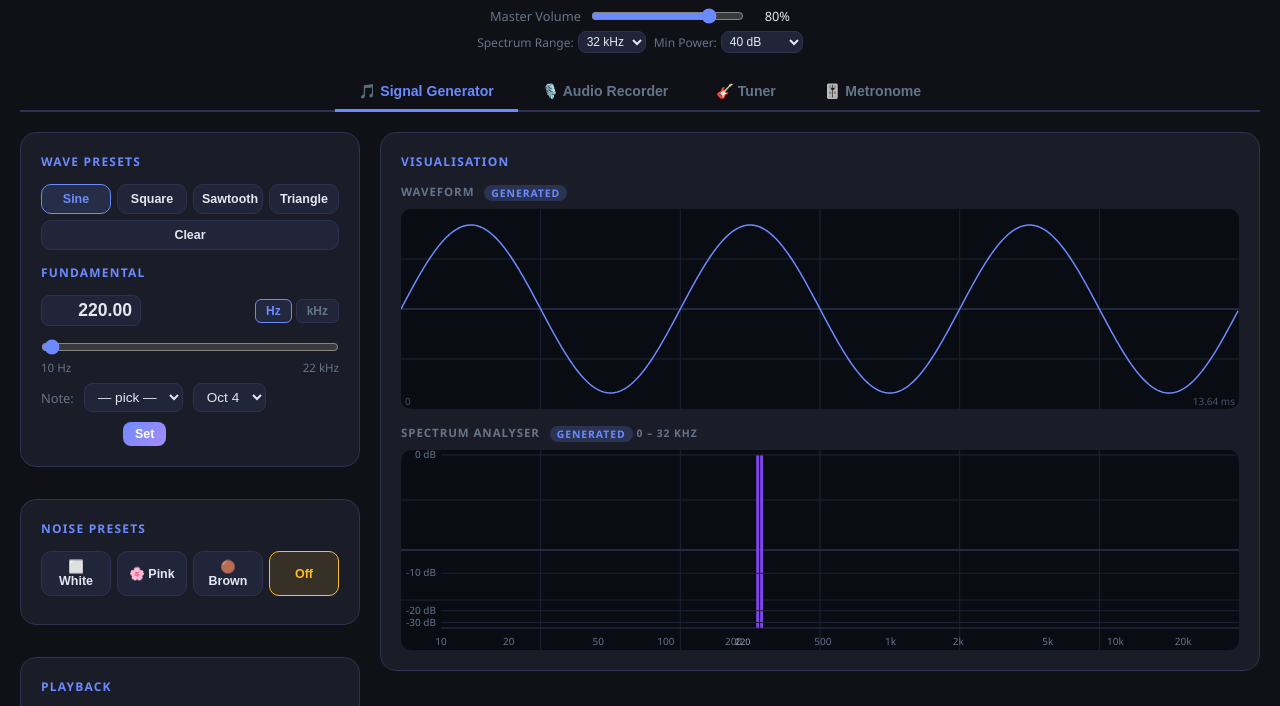
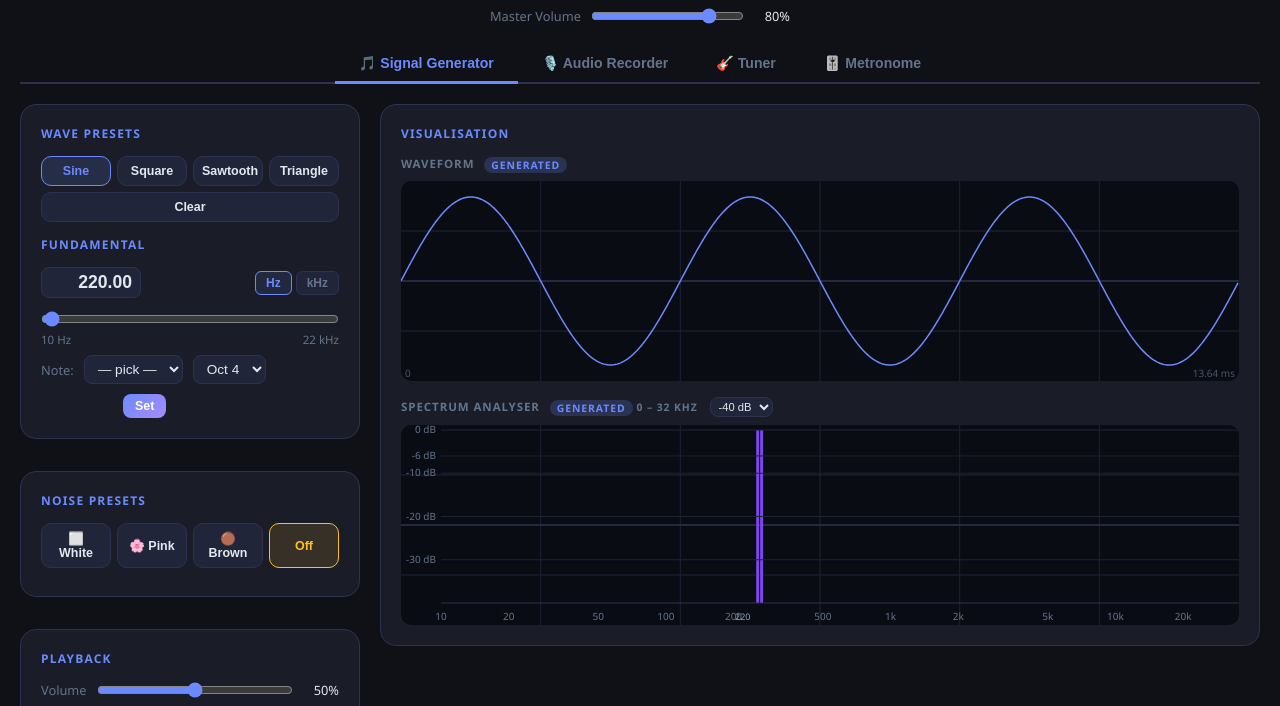
Before and after one commit to jaredchurch/signal_generator, a website: page index.html in a window 1280 px wide. Shown: the part 89-795 px from the top of the page. Drawn offline with Linux system fonts and the light colour scheme.

Commit message:
improvements to spectrum analyser

```diff
--- a/index.html
+++ b/index.html
@@ -227,25 +227,6 @@
     <input type="range" id="master-volume" min="0" max="1" step="0.01" value="0.8" oninput="onMasterVolumeChange()"/>
     <span id="master-vol-label">80%</span>
   </div>
-  <div class="flex-row" style="justify-content:center;margin-top:6px;gap:8px;font-size:.75rem;color:var(--muted);">
-    <label style="display:flex;align-items:center;gap:4px;cursor:pointer;">
-      Spectrum Range:
-      <select class="styled" id="spectrum-range" onchange="onSpectrumRangeChange()" style="font-size:.75rem;padding:2px 4px;">
-        <option value="8000">8 kHz</option>
-        <option value="16000">16 kHz</option>
-        <option value="32000" selected>32 kHz</option>
-      </select>
-    </label>
-    <label style="display:flex;align-items:center;gap:4px;cursor:pointer;">
-      Min Power:
-      <select class="styled" id="power-range" onchange="onPowerRangeChange()" style="font-size:.75rem;padding:2px 4px;">
-        <option value="0">0 dB (full)</option>
-        <option value="40" selected>40 dB</option>
-        <option value="60">60 dB</option>
-        <option value="80">80 dB</option>
-      </select>
-    </label>
-  </div>
 </header>
 
 <!-- ═══ TAB BAR ═══ -->
@@ -359,7 +340,14 @@
           <canvas id="p1-canvas-time"></canvas>
         </div>
         <div class="graph-wrap">
-          <h3>Spectrum Analyser <span class="tag tag-gen">Generated</span> <span style="font-size:.65rem;color:var(--muted);">0 – 32 kHz</span></h3>
+          <h3>Spectrum Analyser <span class="tag tag-gen">Generated</span> <span style="font-size:.65rem;color:var(--muted);">0 – 32 kHz</span>
+            <select class="styled" id="power-range-p1-canvas-freq" onchange="onPowerRangeChange('p1-canvas-freq')" style="font-size:.7rem;padding:2px 4px;margin-left:8px;">
+              <option value="10">-10 dB</option>
+              <option value="20">-20 dB</option>
+              <option value="40" selected>-40 dB</option>
+              <option value="80">-80 dB</option>
+            </select>
+          </h3>
           <canvas id="p1-canvas-freq"></canvas>
         </div>
       </div>
@@ -472,7 +460,14 @@
         </div>
 
         <div class="graph-wrap" style="position:relative;">
-          <h3>Spectrum Analyser <span class="tag tag-rec" id="rec-freq-tag">Recorded</span> <span style="font-size:.65rem;color:var(--muted);">0 – 32 kHz</span></h3>
+          <h3>Spectrum Analyser <span class="tag tag-rec" id="rec-freq-tag">Recorded</span> <span style="font-size:.65rem;color:var(--muted);">0 – 32 kHz</span>
+            <select class="styled" id="power-range-rec-canvas-freq" onchange="onPowerRangeChange('rec-canvas-freq')" style="font-size:.7rem;padding:2px 4px;margin-left:8px;">
+              <option value="10">-10 dB</option>
+              <option value="20">-20 dB</option>
+              <option value="40" selected>-40 dB</option>
+              <option value="80">-80 dB</option>
+            </select>
+          </h3>
           <canvas id="rec-canvas-freq"></canvas>
           <div class="no-data" id="no-rec-freq">Record audio to see spectrum</div>
         </div>
@@ -558,7 +553,14 @@
           <div class="no-data" id="tuner-no-time">Start tuner to see waveform</div>
         </div>
         <div class="graph-wrap">
-          <h3>Spectrum Analyser <span class="tag tag-live" id="tuner-freq-tag" style="display:none;">Live</span></h3>
+          <h3>Spectrum Analyser <span class="tag tag-live" id="tuner-freq-tag" style="display:none;">Live</span>
+            <select class="styled" id="power-range-tuner-canvas-freq" onchange="onPowerRangeChange('tuner-canvas-freq')" style="font-size:.7rem;padding:2px 4px;margin-left:8px;">
+              <option value="10">-10 dB</option>
+              <option value="20">-20 dB</option>
+              <option value="40" selected>-40 dB</option>
+              <option value="80">-80 dB</option>
+            </select>
+          </h3>
           <canvas id="tuner-canvas-freq"></canvas>
           <div class="no-data" id="tuner-no-freq">Start tuner to see spectrum</div>
         </div>
--- a/javascript/drawing.js
+++ b/javascript/drawing.js
@@ -30,7 +30,7 @@ function drawStaticFreq(canvasId, components) {
   if (!active.length){drawNoDataText(ctx,W,H,'Add frequencies');return;}
 
   // Convert component data to frequency spectrum data for drawFreqBars
-  const maxDisplay = getSpectrumRange();
+  const maxDisplay = 32000; // Fixed max display frequency (spectrum range selector removed)
   const sampleRate = 44100; // Assume standard sample rate for display
   const nyquist = sampleRate / 2;
   const bufLen = 2048; // Match typical analyser fftSize
@@ -48,7 +48,7 @@ function drawStaticFreq(canvasId, components) {
   });
 
   // Use shared spectrum display function
-  drawFreqBars(ctx, W, H, freqData, sampleRate);
+  drawFreqBars(ctx, W, H, freqData, sampleRate, canvasId);
 
   // Draw frequency labels for components
   const padX = 40;
@@ -85,17 +85,18 @@ function drawLiveFreq(canvasId, analyser) {
   analyser.getByteFrequencyData(data);
   const sampleRate = audioCtx ? audioCtx.sampleRate : 44100;
   drawGrid(ctx,W,H);
-  drawFreqBars(ctx,W,H,data,sampleRate);
+  drawFreqBars(ctx,W,H,data,sampleRate,canvasId);
 }
 
-function drawFreqBars(ctx, W, H, data, sampleRate) {
+function drawFreqBars(ctx, W, H, data, sampleRate, canvasId) {
   const nyquist = sampleRate/2;
-  const maxDisplay = Math.min(getSpectrumRange(), nyquist);
+  const maxDisplay = Math.min(32000, nyquist); // Fixed max display (spectrum range selector removed)
   const MIN_FREQ_LOG = 10;
   const padX = 40;
   const padBot = 22;
   const usableW = W - padX - 10;
-  const powerRange = getPowerRange(); // dB range to display
+  const powerRange = getPowerRange(canvasId); // dB range to display (10=-10dB, 20=-20dB, etc.)
+  const minDB = -powerRange; // Minimum dB value (e.g., -40 dB)
 
   // Find max value for normalization
   let maxVal = 0;
@@ -104,15 +105,18 @@ function drawFreqBars(ctx, W, H, data, sampleRate) {
 
   // Draw bars at logarithmic positions
   const numBars = 200;
+  const graphH = H - padBot - 5;
   for(let i=0;i<numBars;i++){
     const frac = i/numBars;
     const freq = MIN_FREQ_LOG * Math.pow(maxDisplay/MIN_FREQ_LOG, frac);
     const bin = Math.floor((freq/nyquist)*data.length);
     if(bin >= data.length) break;
     const x = padX + frac * usableW;
-    // Scale bar height based on power range (0 dB = full range, 80 dB = only loudest signals)
+    // Convert linear value to dB
     const normalizedVal = data[bin] / maxVal;
-    const barH = Math.pow(normalizedVal, powerRange / 40) * (H - padBot - 5);
+    const db = 20 * Math.log10(Math.max(normalizedVal, 0.00000001)); // Avoid -Infinity
+    // Map dB to height: minDB = 0 height, 0 dB = full height
+    const barH = Math.max(0, (db - minDB) / Math.abs(minDB)) * graphH;
     const hue = 200+(data[bin]/255)*60;
     ctx.fillStyle=`hsl(${hue},80%,60%)`;
     const barW = Math.max(1, (1/numBars) * usableW - 1);
@@ -134,19 +138,25 @@ function drawPowerAxis(ctx, W, H, padX, padBot, powerRange) {
   ctx.textAlign='right';
 
   const graphH = H - padBot - 5;
+  const minDB = -powerRange; // powerRange is positive (10, 20, 40, 80), minDB is negative
 
   // dB values to display based on power range
   const dbValues = [0];
-  const step = powerRange <= 40 ? 10 : 20;
-  for (let db = -step; db >= -powerRange; db -= step) {
+  const step = powerRange <= 20 ? 5 : (powerRange <= 40 ? 10 : 20);
+  for (let db = -step; db >= minDB; db -= step) {
+    if (db === -5) continue; // -5 dB is not important, skip it
     dbValues.push(db);
   }
 
+  // Always show -6 dB (amplitude = 0.5)
+  if (!dbValues.includes(-6)) {
+    dbValues.push(-6);
+    dbValues.sort((a, b) => b - a); // Sort descending
+  }
+
   for (const db of dbValues) {
-    // Map dB to y-position using same formula as bar height
-    // barH = 10^(dB/20 * powerRange/40) * graphH
-    const exponent = (db / 20) * (powerRange / 40);
-    const barH = Math.pow(10, exponent) * graphH;
+    // Map dB to y-position: minDB = 0 height, 0 dB = full height
+    const barH = ((db - minDB) / Math.abs(minDB)) * graphH;
     const y = H - padBot - barH;
 
     if (y < 5 || y > H - padBot - 2) continue;
@@ -166,7 +176,7 @@ function drawPowerAxis(ctx, W, H, padX, padBot, powerRange) {
 
 function drawLogFreqLabels(ctx,W,H,padX,padBot) {
   ctx.fillStyle='#64748b'; ctx.font='10px Segoe UI'; ctx.textAlign='center';
-  const maxDisplay = getSpectrumRange();
+  const maxDisplay = 32000; // Fixed max display (spectrum range selector removed)
   const MIN_FREQ_LOG = 10;
   [10,20,50,100,200,500,1000,2000,5000,10000,20000].forEach(f=>{
     if(f>maxDisplay) return;
@@ -196,7 +206,7 @@ function drawNoiseFreq(canvasId, type) {
   const padBot=22;
   const padX=40;
   const minFreq = 10;
-  const maxDisplay = getSpectrumRange();
+  const maxDisplay = 32000; // Fixed max display (spectrum range selector removed)
   const usableW = W - padX - 10;
   for(let i=0;i<W;i++){
     const frac = i/usableW;
--- a/javascript/shared.js
+++ b/javascript/shared.js
@@ -54,31 +54,26 @@ function onMasterVolumeChange() {
   if (masterGain) masterGain.gain.value = v;
 }
 
-// Global spectrum range (synced across all instances)
-function getSpectrumRange() {
-  return parseInt(document.getElementById('spectrum-range')?.value || 32000);
+// Power range (y-axis) for spectrum analyzer - global setting synced across all pages
+let globalPowerRange = 40; // Default -40 dB
+
+function getPowerRange(canvasId) {
+  return globalPowerRange;
 }
 
-function onSpectrumRangeChange() {
-  // Redraw all active spectrum displays
-  if (typeof drawP1Graphs === 'function' && document.getElementById('page-presets').classList.contains('active')) {
-    drawP1Graphs();
+function onPowerRangeChange(canvasId) {
+  const newVal = parseInt(document.getElementById('power-range-' + canvasId)?.value || 40);
+  globalPowerRange = newVal;
+
+  // Sync all dropdowns to the new value
+  ['p1-canvas-freq', 'rec-canvas-freq', 'tuner-canvas-freq'].forEach(id => {
+    const dd = document.getElementById('power-range-' + id);
+    if (dd && dd.value != newVal) dd.value = newVal;
+  });
+
+  // Redraw the specific spectrum display
+  if (canvasId === 'p1-canvas-freq') {
+    if (typeof drawP1Graphs === 'function') drawP1Graphs();
   }
-  // Force redraw of active tab's spectrum
-  const activeTab = document.querySelector('.tab.active');
-  if (activeTab) {
-    const idx = Array.from(document.querySelectorAll('.tab')).indexOf(activeTab);
-    const pages = ['page-presets', 'page-recorder', 'page-tuner', 'page-metronome', 'page-pads'];
-    if (pages[idx]) showTab(pages[idx]);
-  }
+  // For recorder and tuner, the live draw functions will pick up the new power range automatically
 }
-
-// Power range (y-axis) for spectrum analyzer
-function getPowerRange() {
-  return parseInt(document.getElementById('power-range')?.value || 40);
-}
-
-function onPowerRangeChange() {
-  // Same redraw logic as spectrum range change
-  onSpectrumRangeChange();
-}
--- a/javascript/tuner.js
+++ b/javascript/tuner.js
@@ -14,6 +14,8 @@ const TUNER_SAMPLE_RATE = 44100;
 function initTuner() {
   const sel = document.getElementById('tuner-note-select');
   NOTE_NAMES.forEach(n => { const o=document.createElement('option'); o.value=n; o.textContent=n; sel.appendChild(o); });
+  // Default to Middle C
+  setTunerMiddleC();
 }
 
 function onTunerNoteSelect() {
@@ -334,11 +336,11 @@ function drawTunerFreq() {
   drawGrid(ctx, W, H);
 
   // Use shared spectrum display function
-  drawFreqBars(ctx, W, H, freqData, sampleRate);
+  drawFreqBars(ctx, W, H, freqData, sampleRate, 'tuner-canvas-freq');
 
   // Draw target marker if set
   if (tunerTargetFreq) {
-    const maxDisplay = getSpectrumRange();
+    const maxDisplay = 32000; // Fixed max display (spectrum range selector removed)
     const MIN_FREQ_LOG = 10;
     const padX = 40;
     const padBot = 22;
```
